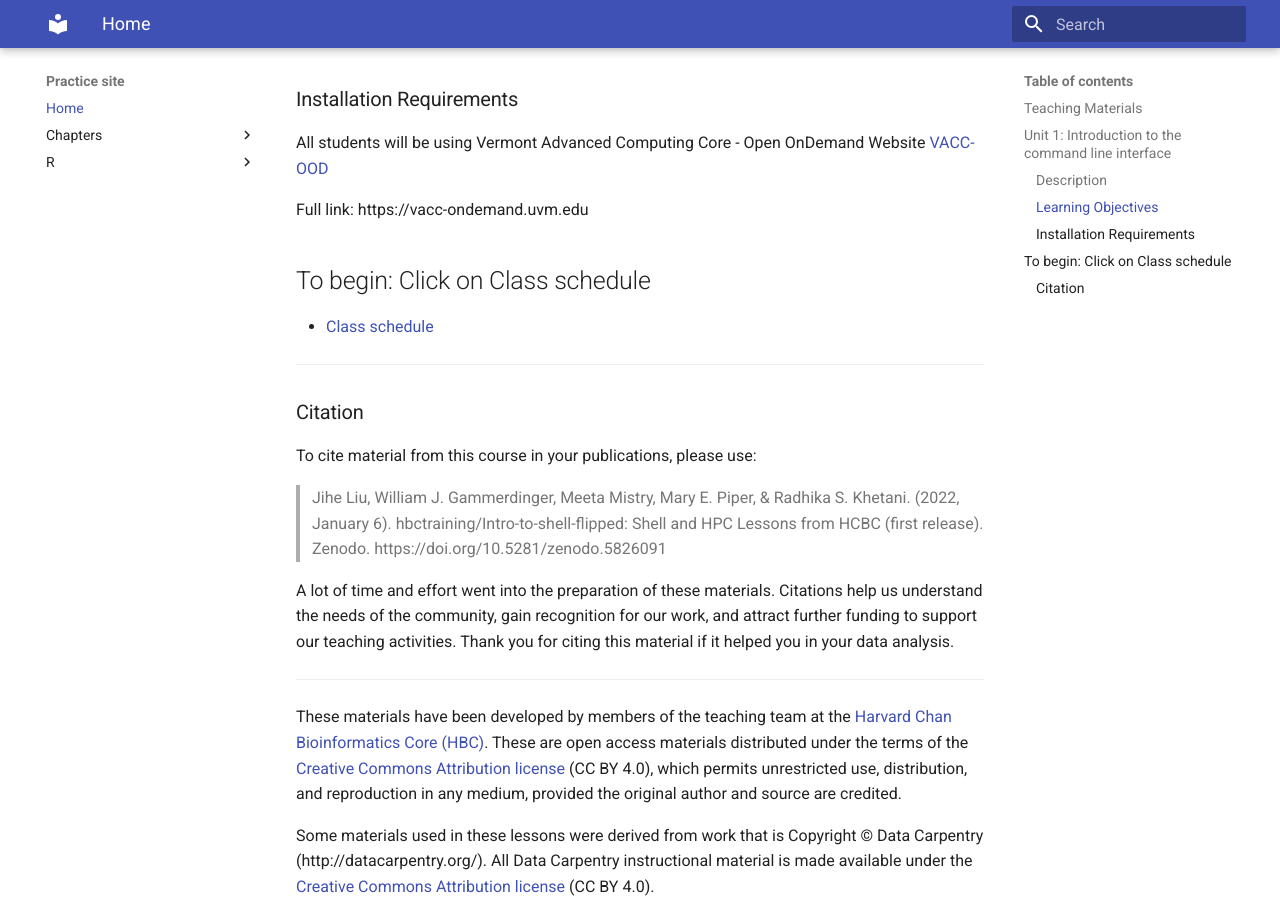
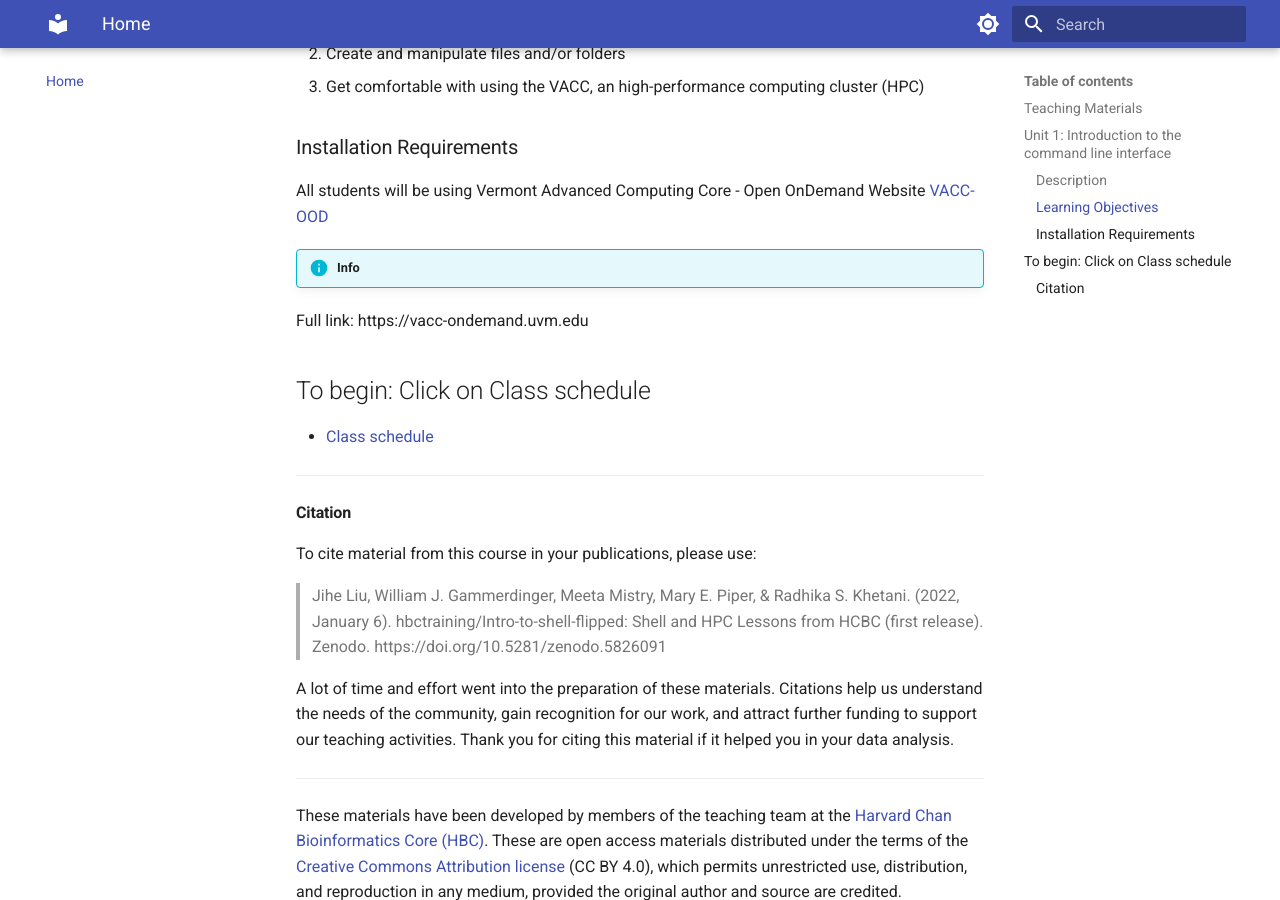
Before and after one commit to PRodriguez19/MMG3320-5320, an MkDocs documentation site: the page built from docs/index.md, in a window 1280 px wide and 900 px high, scrolled down 640 px. Built offline with MkDocs 1.6.1 and Material for MkDocs 9.7.7, drawn with Linux system fonts in a browser that asks for light colours.

Commit message:
mkdocs update

```diff
--- a/docs/index.md
+++ b/docs/index.md
@@ -19,6 +19,8 @@
 ### Installation Requirements
 All students will be using Vermont Advanced Computing Core - Open OnDemand Website [VACC-OOD](https://vacc-ondemand.uvm.edu)
 
+!!! info
+
 Full link: https://vacc-ondemand.uvm.edu
 
 ## To begin: Click on Class schedule
@@ -27,7 +29,7 @@
 
 ---
 
-### Citation
+#### Citation
 
 To cite material from this course in your publications, please use:
 
--- a/mkdocs.yml
+++ b/mkdocs.yml
@@ -1,12 +1,26 @@
-site_name: Practice site
+site_name: MMG:3320/5320 Advanced Bioinformatics
 site_description: test site
-site_author: Princess
+site_author: Princess Rodriguez
 site_url: https://prodriguez19.github.io/doc_check/
 
 theme:
   name: material
   features:
     - content.code.copy
+    - navigation.tabs
+  palette:
+
+    # Palette toggle for light mode
+    - scheme: default
+      toggle:
+        icon: material/brightness-7
+        name: Switch to dark mode
+
+    # Palette toggle for dark mode
+    - scheme: slate
+      toggle:
+        icon: material/brightness-4
+        name: Switch to light mode
 
 nav:
   - Home: index.md
@@ -18,3 +32,8 @@
     - Chapter2: ch02/index.md
   - R:
     - Why R?: R/whyR.md
+
+markdown_extensions:
+  - admonition
+  - pymdownx.details
+  - pymdownx.superfences
```
